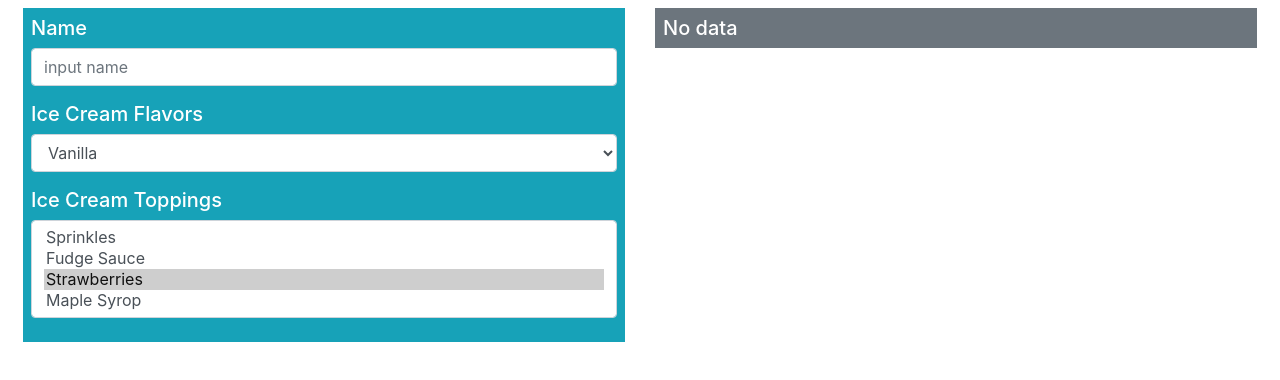
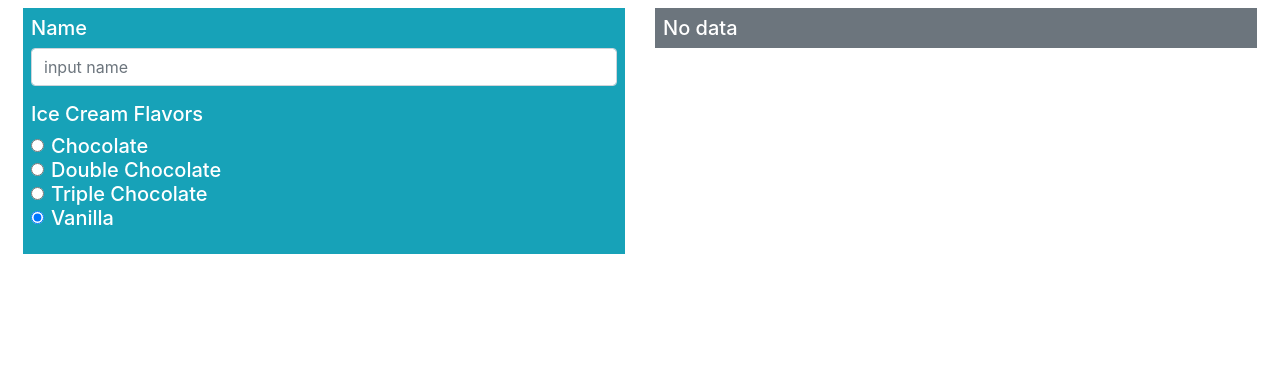
Before and after one commit to vadzimk/react-forms, a React (Create React App) app: page / in a window 1280 px wide. Shown: the top 380 px of the page. Built offline with nearby package versions, Linux system fonts and the light colour scheme.

Commit message:
using radioButtons finished

```diff
--- a/src/Editor.js
+++ b/src/Editor.js
@@ -6,7 +6,7 @@ export class Editor extends React.Component {
     state = {
         nameInput: "", //instead of name
         flavor: "Vanilla",
-        toppings: ["Strawberries"]
+        // toppings: ["Strawberries"]
     };
 
 
@@ -45,36 +45,57 @@ export class Editor extends React.Component {
                            placeholder="input name"
                     />
                 </div>
+                {/*<div className="form-group">*/}
+                {/*<label>Ice Cream Flavors</label>*/}
+                {/*<select*/}
+                {/*className="form-control"*/}
+                {/*name="flavor"*/}
+                {/*value={this.state.flavor}*/}
+                {/*onChange={this.updateFormValue}*/}
+                {/*>*/}
+                {/*{this.flavors.map(flavor =>*/}
+                {/*<option value={flavor} key={flavor}>*/}
+                {/*{flavor}*/}
+                {/*</option>*/}
+                {/*)}*/}
+                {/*</select>*/}
+                {/*</div>*/}
+                {/*<div className="form-group">*/}
+                {/*<label>Ice Cream Toppings</label>*/}
+                {/*<select*/}
+                {/*className="form-control"*/}
+                {/*multiple={true} //multiple selection of options*/}
+                {/*name="toppings"*/}
+                {/*value={this.state.toppings}*/}
+                {/*onChange={this.updateFormValueOptions}*/}
+                {/*>*/}
+                {/*{this.toppings.map(top=>*/}
+                {/*<option value={top} key={top}>*/}
+                {/*{top}*/}
+                {/*</option>*/}
+                {/*)}*/}
+                {/*</select>*/}
+                {/*</div>*/}
+
+                {/********* radioButtons ********/}
+
                 <div className="form-group">
-                    <label>Ice Cream Flavors</label>
-                    <select
-                        className="form-control"
-                        name="flavor"
-                        value={this.state.flavor}
-                        onChange={this.updateFormValue}
-                    >
-                        {this.flavors.map(flavor =>
-                            <option value={flavor} key={flavor}>
-                                {flavor}
-                            </option>
-                        )}
-                    </select>
-                </div>
-                <div className="form-group">
-                    <label>Ice Cream Toppings</label>
-                    <select
-                        className="form-control"
-                        multiple={true} //multiple selection of options
-                        name="toppings"
-                        value={this.state.toppings}
-                        onChange={this.updateFormValueOptions}
-                    >
-                        {this.toppings.map(top=>
-                            <option value={top} key={top}>
-                                {top}
-                            </option>
-                        )}
-                    </select>
+                    <label>
+                        Ice Cream Flavors
+                    </label>
+                    {this.flavors.map(flavor =>
+                        <div className="form-check" key={flavor}>
+                            <input className="form-check-input"
+                                   type="radio"
+                                   name="flavor"
+                                   value={flavor}
+                                   checked={this.state.flavor === flavor}
+                                   onChange={this.updateFormValue}
+                                   id={flavor}
+                            />
+                            <label for={flavor} className="form-check-label">{flavor}</label>
+                        </div>
+                    )}
                 </div>
             </div>
         )
```
